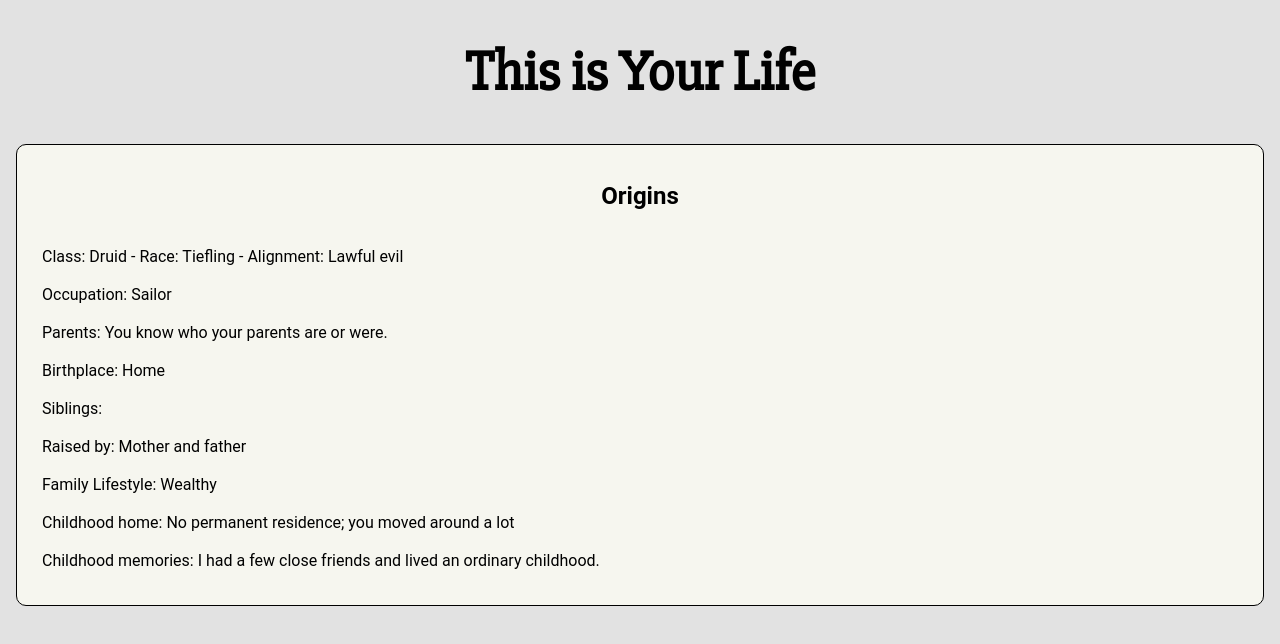
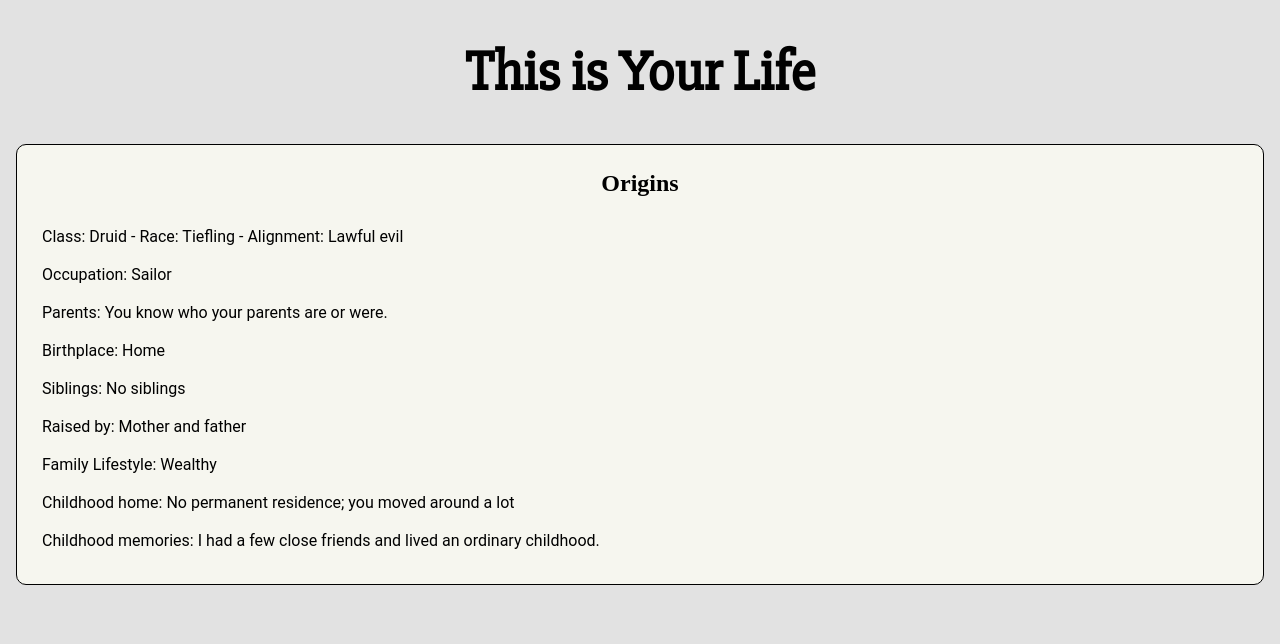
Before and after one commit to JennaBarbara/This-Is-Your-Life, an Angular app: page / in a window 1280 px wide. Shown: the top 644 px of the page. Built offline with nearby package versions, Linux system fonts and the light colour scheme.

Commit message:
adding some sibling details

```diff
--- a/src/app/Origin.ts
+++ b/src/app/Origin.ts
@@ -5,8 +5,8 @@ export class origin {
   // ParentsRace: string;
   Birthplace: string;
   // Parents: individual[];
-   NumberofSiblings: number;
-   Siblings: sibling[];
+  //NumberofSiblings: number;
+  Siblings: sibling[];
    Family: string;
    FamilyWealth: string[];
    ChildhoodMemory: string;
--- a/src/app/origins.service.ts
+++ b/src/app/origins.service.ts
@@ -27,7 +27,7 @@ export class OriginsService {
           ParentsKnown: GenericGenerate(100, Parents),
           Birthplace: GenericGenerate(100, Birthplaces),
           Siblings: this.GenerateSiblings(myBasics.Race),
-          NumberofSiblings: this.GenerateNumberofSiblings(myBasics.Race),
+        //  NumberofSiblings: this.GenerateNumberofSiblings(myBasics.Race),
           Family: GenericGenerate(100, FamilyTypes),
           FamilyWealth: this.GenerateFamilyWealth(),
           ChildhoodMemory: this.GenerateChildhood()
@@ -58,6 +58,8 @@ export class OriginsService {
 
   GenerateSiblings(race){
     var NumberofSiblings = this.GenerateNumberofSiblings(race);
+    // if(NumberofSiblings == 0)
+    //   return "No Siblings"
     var siblings = [];
     for (var i = 0; i < NumberofSiblings; i++) {
       siblings.push(GenerateIndividual());
--- a/src/app/origins/origins.component.css
+++ b/src/app/origins/origins.component.css
@@ -15,13 +15,13 @@
 }
 
 }
-.origins h2, p {
+.origins .text {
   background-color: #f6f6ef;
   margin: 25px 25px 25px 25px;
   padding: .3em 0;
 }
 
-h2, p, a {
+.text {
   font-family: 'Roboto', sans-serif;
 }
 
--- a/src/app/origins/origins.component.html
+++ b/src/app/origins/origins.component.html
@@ -2,7 +2,8 @@
   <h2>
   Origins
   </h2>
-  <p>
+
+  <div class=text>
     Class: {{myBasics.Class}} - Race: {{myBasics.Race}} - Alignment:  {{myOrigin.Alignment}}
 
     <br /><br />
@@ -12,12 +13,14 @@
       <br /><br />
     Birthplace: {{myOrigin.Birthplace}}
     <br /><br />
-    Siblings:
+    <div *ngIf="myOrigin.Siblings.length == 0">Siblings: No siblings</div>
+    <div *ngIf="myOrigin.Siblings.length > 0">
+      Siblings:
     <li *ngFor="let sibling of myOrigin.Siblings">
      {{sibling.Alignment}} - {{sibling.Occupation}} - {{sibling.Status}}
    </li>
-
-    <br /><br />
+    </div>
+    <br />
     Raised by: {{myOrigin.Family}}
     <br /><br />
     Family Lifestyle: {{myOrigin.FamilyWealth[0]}}
@@ -25,5 +28,5 @@
     Childhood home: {{myOrigin.FamilyWealth[1]}}
     <br /><br />
     Childhood memories: {{myOrigin.ChildhoodMemory}}
-  </p>
+  </div>
 </div>
```
